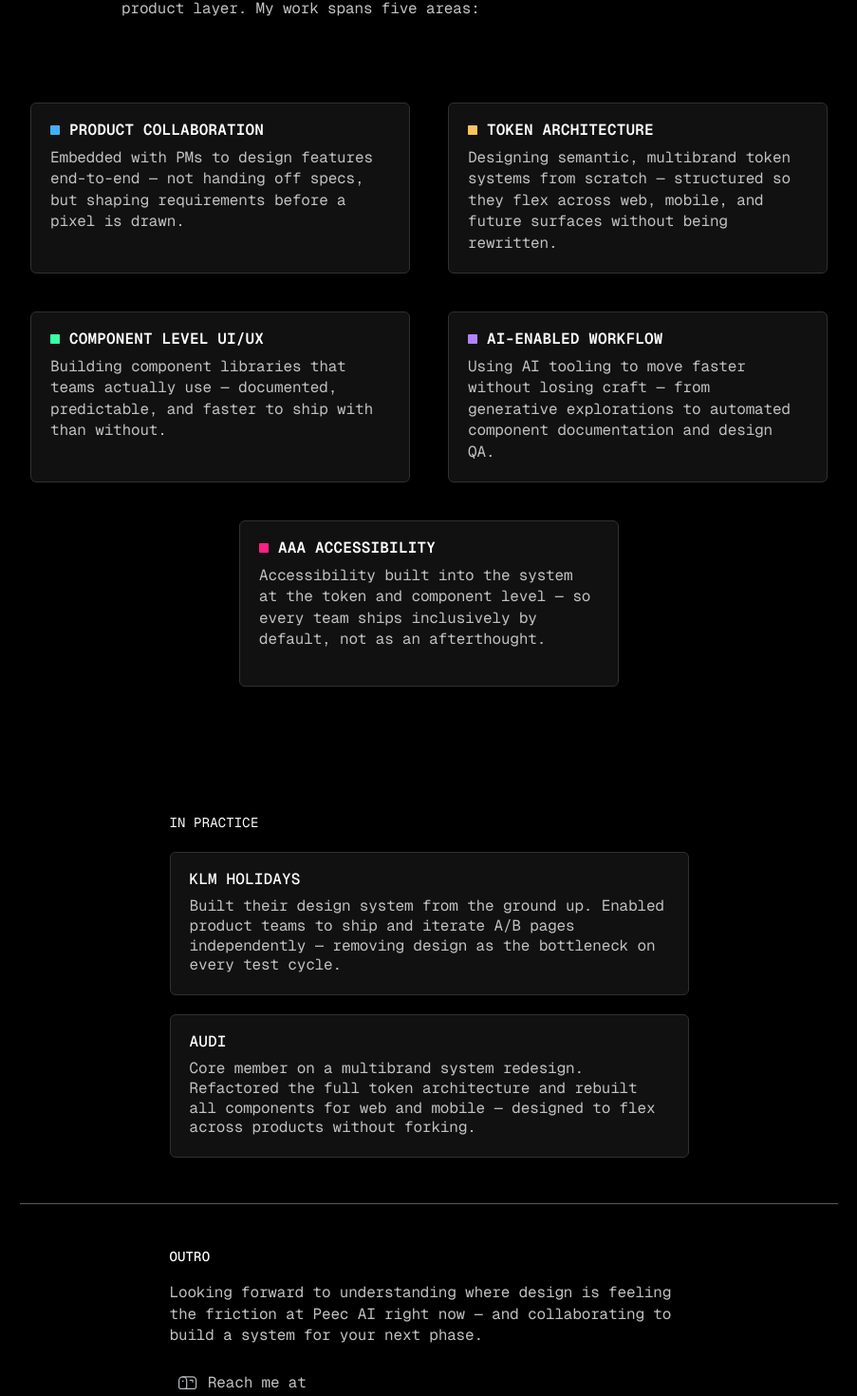
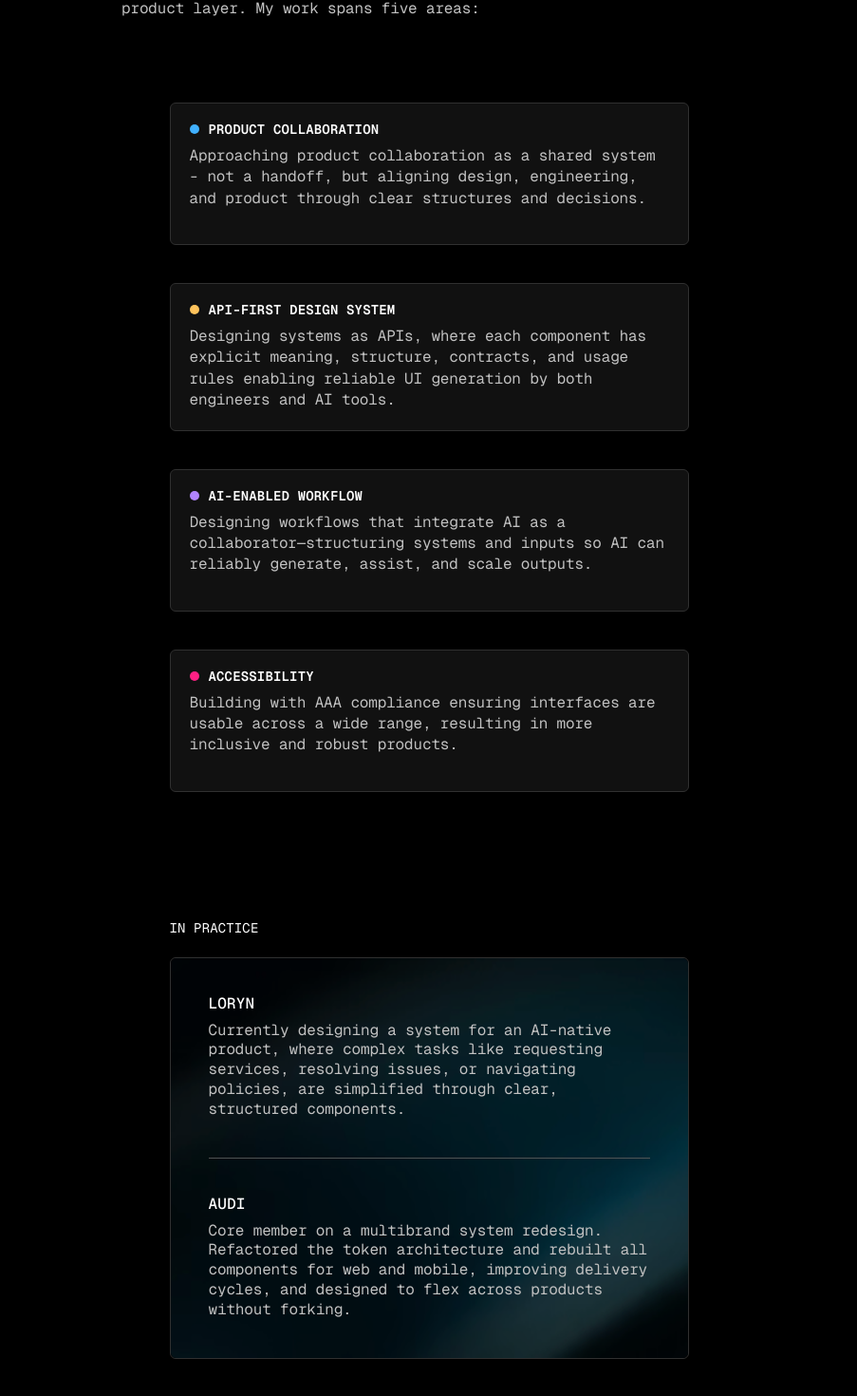
Before and after one commit to adykrni/Portfolio, a Next.js app: page /pitch in a window 1280 px wide. Shown: the part 1119-2589 px from the top of the page at 95% size, without its empty margins (188-1091 px from the left). Built offline with nearby package versions, Linux system fonts and the light colour scheme.

Commit message:
Content update

```diff
--- a/app/pitch/page.tsx
+++ b/app/pitch/page.tsx
@@ -18,6 +18,10 @@ const portfolioPitchLink = {
   href: "/",
   iconSrc: "/images/Location.svg",
 } satisfies InfoItem;
+
+/** Figma node 4487:1578 — background + overlay + divider assets. */
+const IN_PRACTICE_BG = "/images/pitch/in-practice-bg.png";
+const IN_PRACTICE_DIVIDER = "/images/pitch/in-practice-divider.svg";
 
 function SectionLabel({
   children,
@@ -61,23 +65,22 @@ function BodyText({ children }: { children: React.ReactNode }) {
 
 type PitchCardProps = {
   title: string;
-  iconSrc: string;
+  /** Filled circle next to the title (matches former icon swatches). */
+  markerColor: string;
   children: React.ReactNode;
 };
 
-function PitchCard({ title, iconSrc, children }: PitchCardProps) {
+function PitchCard({ title, markerColor, children }: PitchCardProps) {
   return (
-    <div className="relative isolate flex h-auto min-h-[175px] w-full max-w-[400px] flex-col gap-[10px] overflow-hidden rounded-[6px] border border-[#303030] bg-[#111] p-5 sm:shrink-0 sm:w-[400px]">
-      <div className="relative z-10 flex flex-col gap-[10px]">
+    <div className="relative isolate flex min-h-[150px] w-full flex-col gap-[10px] overflow-hidden rounded-[6px] border border-[#303030] bg-[#111] p-5">
+      <div className="relative z-10 flex min-h-0 flex-1 flex-col gap-[10px]">
         <div className="flex items-center gap-2.5">
-          <Image
-            src={iconSrc}
-            alt=""
-            width={10}
-            height={10}
-            className="h-[10px] w-[10px] shrink-0"
+          <span
+            className="size-[10px] shrink-0 rounded-full"
+            style={{ backgroundColor: markerColor }}
+            aria-hidden
           />
-          <h3 className="m-0 text-[16px] font-semibold leading-none tracking-[0.16px] text-white">
+          <h3 className="m-0 text-[14px] font-semibold leading-none tracking-[0.16px] text-white">
             {title}
           </h3>
         </div>
@@ -104,7 +107,7 @@ export default function PitchPage() {
       <div className="mx-auto mb-16 flex max-w-[648px] flex-col gap-2.5 md:mb-[88px]">
         <SectionLabel variant="diamond">MADE FOR PEEC AI</SectionLabel>
         <p
-          className="m-0 bg-clip-text text-[30px] font-normal leading-[1.4] text-#c1c1c1"
+          className="m-0 text-[30px] font-normal leading-[1.4] text-[#c1c1c1]"
         >
           Designing future-proof, and scalable design systems for the next era
           of AI products.
@@ -170,40 +173,27 @@ export default function PitchPage() {
         </BodyText>
       </section>
 
-      <div className="mx-auto mb-20 flex flex-wrap justify-center gap-10 rounded-[10px] p-6 md:p-10 lg:mb-24">
+      <div className="mx-auto mb-20 flex w-full max-w-[648px] flex-col gap-10 rounded-[10px] py-6 sm:max-w-[547px] md:py-10 lg:mb-24">
         <PitchCard
           title="PRODUCT COLLABORATION"
-          iconSrc="/images/pitch/icon-product.svg"
+          markerColor="#40B0FF"
         >
-          Embedded with PMs to design features end-to-end — not handing off
-          specs, but shaping requirements before a pixel is drawn.
+          Approaching product collaboration as a shared system - not a handoff, but aligning design, engineering, and product through clear structures and decisions.
         </PitchCard>
         <PitchCard
-          title="TOKEN ARCHITECTURE"
-          iconSrc="/images/pitch/icon-token.svg"
+          title="API-FIRST DESIGN SYSTEM"
+          markerColor="#FFC35C"
         >
-          Designing semantic, multibrand token systems from scratch —
-          structured so they flex across web, mobile, and future surfaces
-          without being rewritten.
-        </PitchCard>
-        <PitchCard
-          title="COMPONENT LEVEL UI/UX"
-          iconSrc="/images/pitch/icon-component.svg"
-        >
-          Building component libraries that teams actually use — documented,
-          predictable, and faster to ship with than without.
+          Designing systems as APIs, where each component has explicit meaning, structure, contracts, and usage rules enabling reliable UI generation by both engineers and AI tools.
         </PitchCard>
         <PitchCard
           title="AI-ENABLED WORKFLOW"
-          iconSrc="/images/pitch/icon-ai.svg"
+          markerColor="#B184FF"
         >
-          Using AI tooling to move faster without losing craft — from
-          generative explorations to automated component documentation and design
-          QA.
+          Designing workflows that integrate AI as a collaborator—structuring systems and inputs so AI can reliably generate, assist, and scale outputs.
         </PitchCard>
-        <PitchCard title="AAA ACCESSIBILITY" iconSrc="/images/pitch/icon-a11y.svg">
-          Accessibility built into the system at the token and component level
-          — so every team ships inclusively by default, not as an afterthought.
+        <PitchCard title="ACCESSIBILITY" markerColor="#FF2084">
+          Building with AAA compliance ensuring interfaces are usable across a wide range, resulting in more inclusive and robust products.
         </PitchCard>
       </div>
 
@@ -216,26 +206,60 @@ export default function PitchPage() {
         </h2>
         <SectionLabel variant="marker">IN PRACTICE</SectionLabel>
 
-        <div className="flex w-full flex-col gap-5">
-          <div className="flex flex-col gap-[10px] rounded-[6px] border border-[#303030] bg-[#111] p-5">
+        {/* Figma 4487:1578 — single card, bg image + rgba(0,0,0,0.2), 40px padding & gaps */}
+        <div className="relative flex w-full flex-col gap-10 rounded-[6px] border border-solid border-[#303030] p-10">
+          <div className="pointer-events-none absolute inset-0 overflow-hidden rounded-[6px]">
+            <img
+              src={IN_PRACTICE_BG}
+              alt=""
+              className="absolute max-w-none"
+              style={{
+                height: "123.49%",
+                width: "106.42%",
+                left: "-3.21%",
+                top: "-11.74%",
+              }}
+            />
+          </div>
+          <div
+            className="pointer-events-none absolute inset-0 rounded-[6px] bg-[rgba(0,0,0,0.2)]"
+            aria-hidden
+          />
+
+          <div className="relative z-10 flex w-full flex-col gap-10">
+            <div className="flex w-full flex-col gap-[10px]">
               <p className="m-0 text-[16px] font-medium leading-none tracking-[0.16px] text-white">
-              KLM HOLIDAYS
+                LORYN
               </p>
-            <p className="m-0 text-[16px] font-normal leading-[1.3] text-[#c1c1c1]">
-              Built their design system from the ground up. Enabled product
-              teams to ship and iterate A/B pages independently — removing design
-              as the bottleneck on every test cycle.
+              <p className="m-0 w-full text-[16px] font-normal leading-[1.3] text-[#c1c1c1]">
+                Currently designing a system for an AI-native product, where
+                complex tasks like requesting services, resolving issues, or
+                navigating policies, are simplified through clear, structured
+                components.
               </p>
             </div>
-          <div className="flex flex-col gap-[10px] rounded-[6px] border border-[#303030] bg-[#111] p-5">
+
+            <div className="relative h-px w-full shrink-0">
+              <Image
+                src={IN_PRACTICE_DIVIDER}
+                alt=""
+                width={568}
+                height={1}
+                className="block h-px w-full max-w-none"
+              />
+            </div>
+
+            <div className="flex w-full flex-col gap-[10px]">
               <p className="m-0 text-[16px] font-medium leading-none tracking-[0.16px] text-white">
                 AUDI
               </p>
-            <p className="m-0 text-[16px] font-normal leading-[1.3] text-[#c1c1c1]">
-              Core member on a multibrand system redesign. Refactored the full
-              token architecture and rebuilt all components for web and mobile —
-              designed to flex across products without forking.
+              <p className="m-0 w-full text-[16px] font-normal leading-[1.3] text-[#c1c1c1]">
+                Core member on a multibrand system redesign. Refactored the token
+                architecture and rebuilt all components for web and mobile,
+                improving delivery cycles, and designed to flex across products
+                without forking.
               </p>
+            </div>
           </div>
         </div>
       </section>
```
Also changed, not shown: public/images/pitch/in-practice-bg.png (added), public/images/pitch/in-practice-divider.svg (added). Lines whose indentation alone changed are shown as unchanged.
